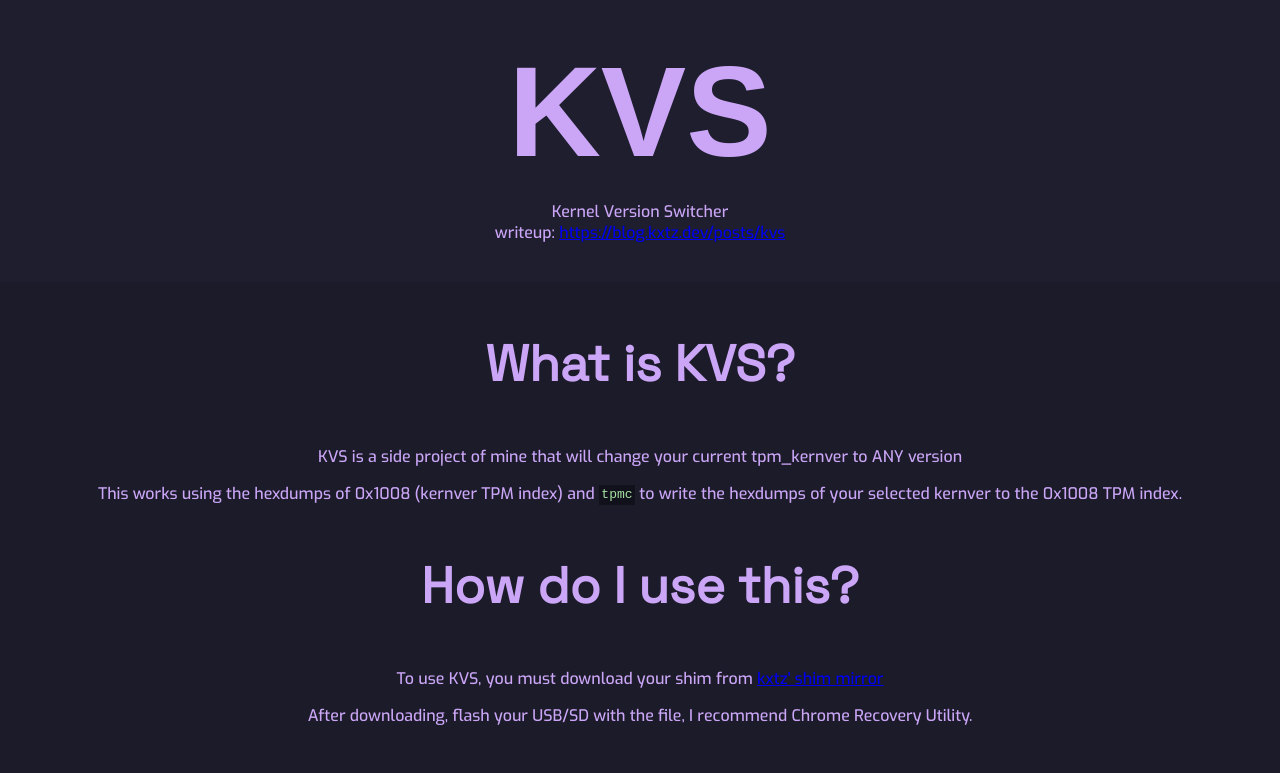
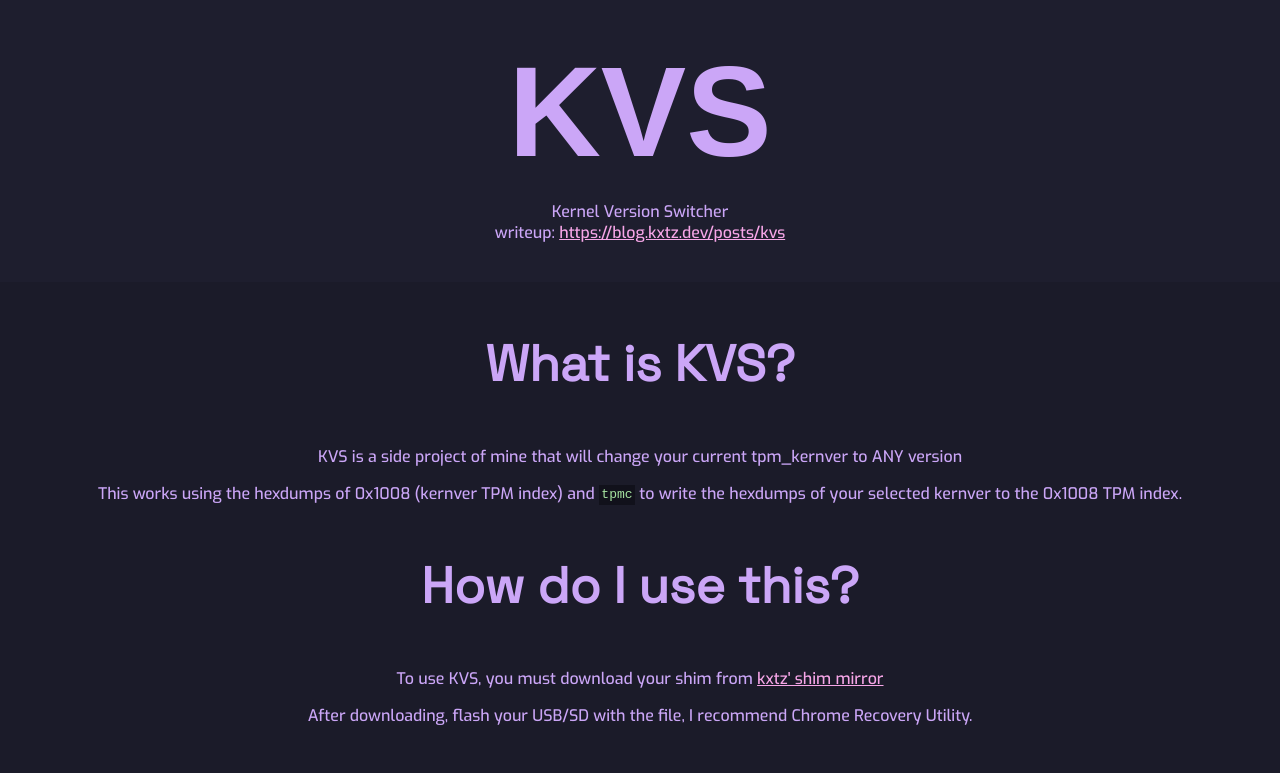
Before and after one commit to kxtzownsu/KVS, a plain HTML site: page index.html in a window 1280 px wide. Shown: the top 773 px of the page. Drawn offline with nearby package versions, Linux system fonts and the light colour scheme; a script that the page names is missing; a web font is replaced by a local one.

Commit message:
ok ok now its the last one

```diff
--- a/style.css
+++ b/style.css
@@ -11,6 +11,14 @@ body {
   justify-content: center;
   align-items: center;
   min-height: 100vh;
+}
+
+a {
+  color: #F7A6E8;
+}
+
+a:visited {
+  color: #B0A6F7;
 }
 
 code {
```
